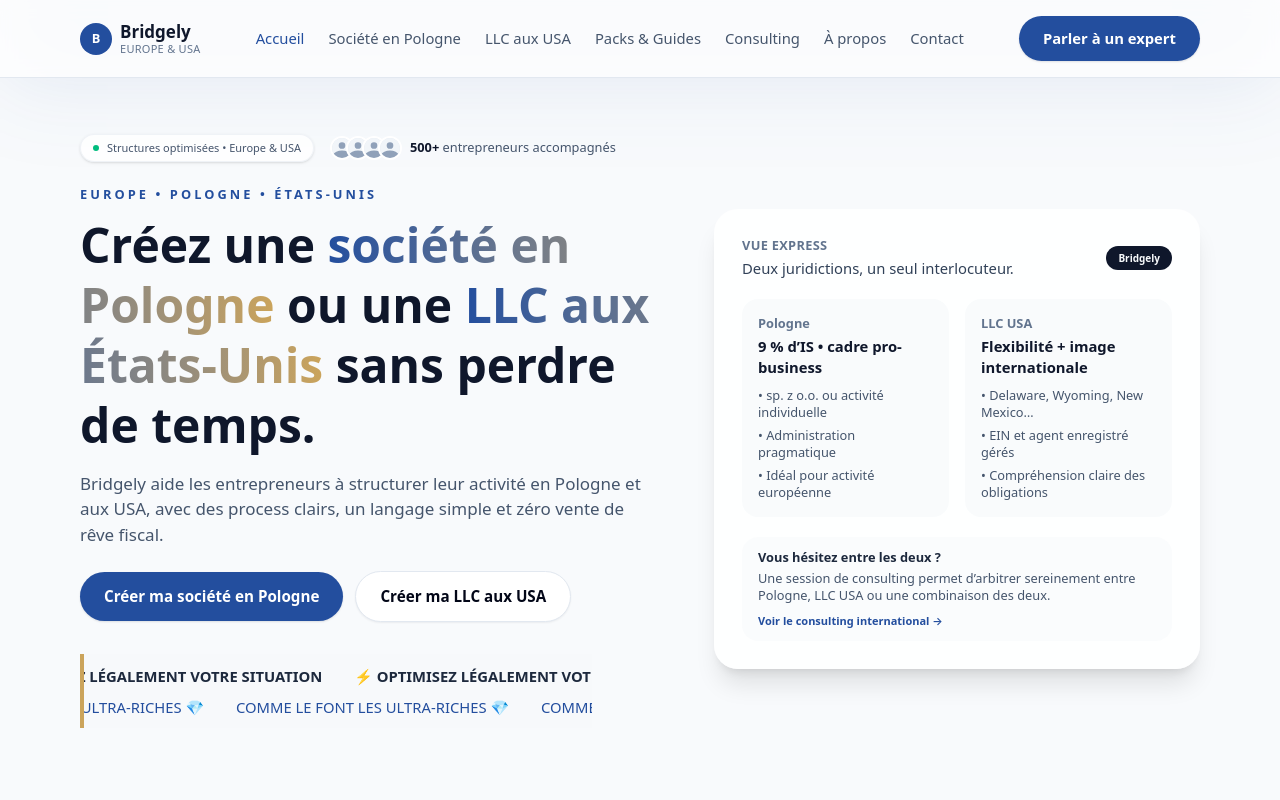
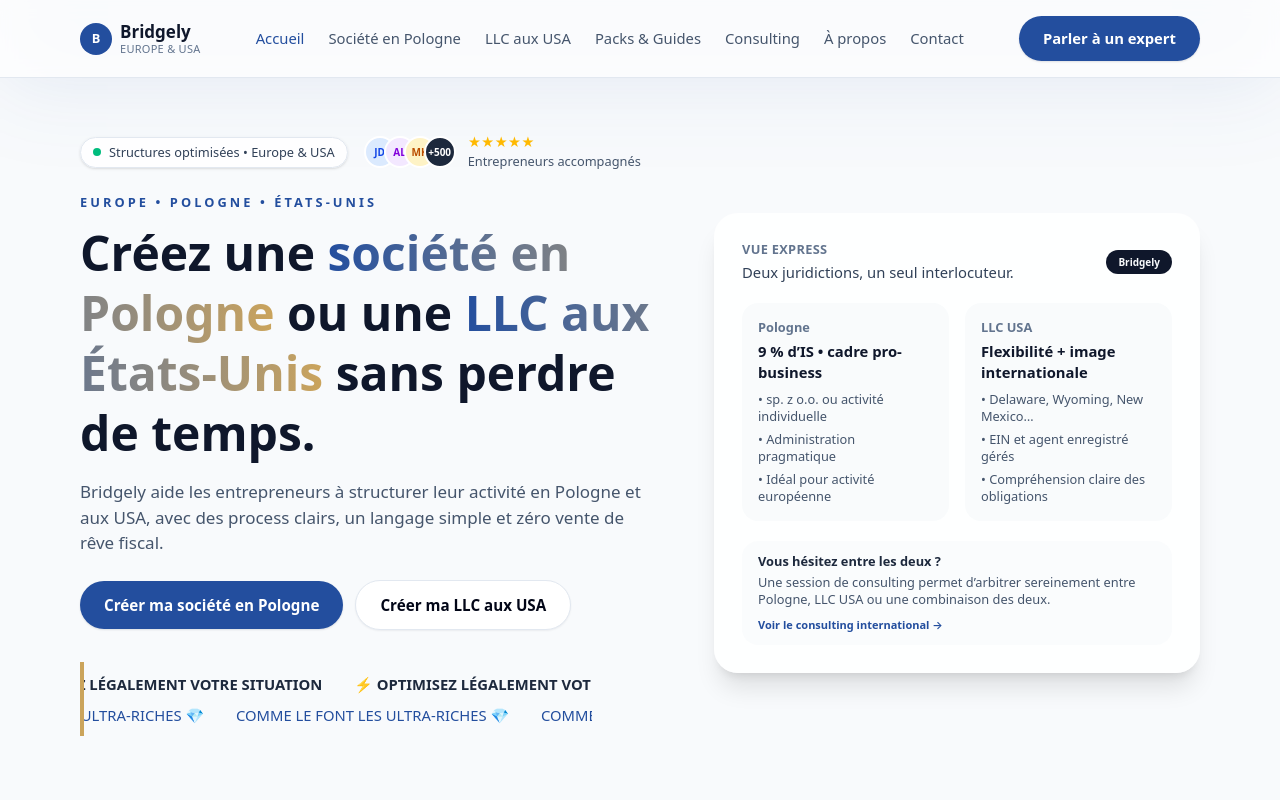
Before and after one commit to bridgelysite/website, a Next.js app: page / in a window 1280 px wide. Shown: the top 800 px of the page. Built offline with nearby package versions, Linux system fonts and the light colour scheme.

Commit message:
Improve social proof design with colored avatars and stars

```diff
--- a/app/page.tsx
+++ b/app/page.tsx
@@ -13,26 +13,30 @@
           <div className="container-bridgely grid gap-10 lg:grid-cols-[1.1fr_minmax(0,0.9fr)] lg:items-center">
             {/* gauche */}
             <div>
-              <div className="flex flex-wrap items-center gap-4 mb-6">
-                <div className="inline-flex items-center gap-2 rounded-full bg-white/80 px-3 py-1 text-[11px] font-medium text-slate-600 shadow-sm border border-slate-200/50">
-                  <span className="h-1.5 w-1.5 rounded-full bg-emerald-500" />
+              <div className="flex flex-col sm:flex-row sm:items-center gap-4 mb-6">
+                <div className="inline-flex items-center gap-2 rounded-full bg-white/90 px-3 py-1.5 text-xs font-medium text-slate-700 shadow-sm border border-slate-200">
+                  <span className="relative flex h-2 w-2">
+                    <span className="animate-ping absolute inline-flex h-full w-full rounded-full bg-emerald-400 opacity-75"></span>
+                    <span className="relative inline-flex rounded-full h-2 w-2 bg-emerald-500"></span>
+                  </span>
                   <span>Structures optimisées • Europe & USA</span>
                 </div>
 
-                {/* PREUVE SOCIALE : 500+ CLIENTS */}
-                <div className="flex items-center gap-2">
-                  <div className="flex -space-x-2">
-                    {[1, 2, 3, 4].map((i) => (
-                      <div key={i} className="h-6 w-6 rounded-full border-2 border-white bg-slate-200 overflow-hidden">
-                         {/* Placeholder avatars générés par CSS/SVG pour éviter les images externes */}
-                         <svg className="h-full w-full text-slate-400 bg-slate-100" fill="currentColor" viewBox="0 0 24 24">
-                           <path d="M24 20.993V24H0v-2.996A14.977 14.977 0 0112.004 15c4.904 0 9.26 2.354 11.996 5.993zM16.002 8.999a4 4 0 11-8 0 4 4 0 018 0z" />
-                         </svg>
-                      </div>
-                    ))}
+                {/* PREUVE SOCIALE : 500+ CLIENTS (Version Améliorée) */}
+                <div className="flex items-center gap-3">
+                  <div className="flex -space-x-3">
+                    <div className="h-8 w-8 rounded-full border-2 border-white bg-blue-100 flex items-center justify-center text-[10px] font-bold text-blue-700">JD</div>
+                    <div className="h-8 w-8 rounded-full border-2 border-white bg-purple-100 flex items-center justify-center text-[10px] font-bold text-purple-700">AL</div>
+                    <div className="h-8 w-8 rounded-full border-2 border-white bg-amber-100 flex items-center justify-center text-[10px] font-bold text-amber-700">MK</div>
+                    <div className="h-8 w-8 rounded-full border-2 border-white bg-slate-800 flex items-center justify-center text-[10px] font-bold text-white">+500</div>
                   </div>
-                  <div className="text-xs font-medium text-slate-600">
-                    <span className="font-bold text-slate-900">500+</span> entrepreneurs accompagnés
+                  <div className="flex flex-col leading-none">
+                    <div className="flex items-center gap-1">
+                      <span className="text-amber-400 text-xs">★★★★★</span>
+                    </div>
+                    <span className="text-xs font-medium text-slate-600 mt-0.5">
+                      Entrepreneurs accompagnés
+                    </span>
                   </div>
                 </div>
               </div>
```
